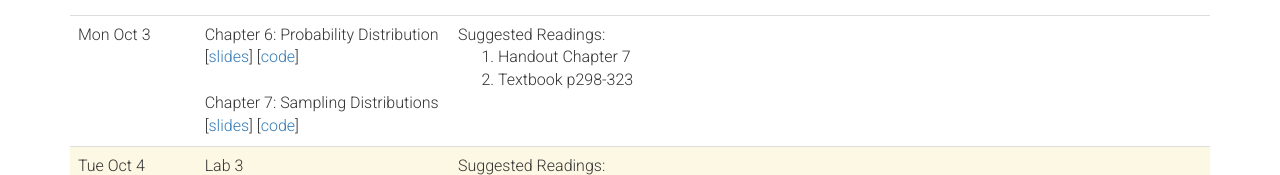
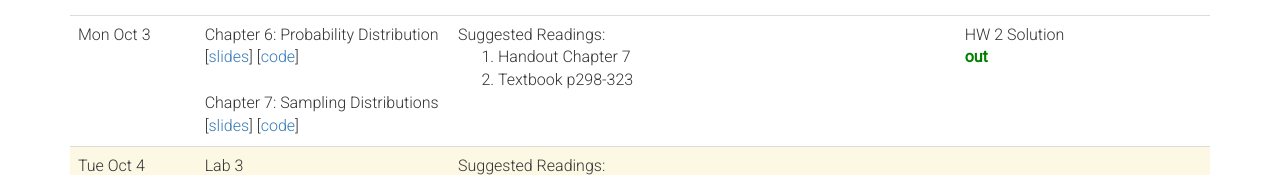
Before and after one commit to yuyangstatistics/stat3011, a plain HTML site: page index.html in a window 1280 px wide. Shown: the part 3261-3436 px from the top of the page. Drawn offline with nearby package versions, Linux system fonts and the light colour scheme.

Commit message:
update chapter 7 slides; update event

```diff
--- a/index.html
+++ b/index.html
@@ -587,7 +587,9 @@
             <li>Textbook p298-323</li>
           </ol>
         </td>
-        <td></td>
+        <td>
+          HW 2 Solution <b><font color="green">out</font></b>
+        </td>
         <td></td>
       </tr>
 
```
Also changed, not shown: 1 other file.
